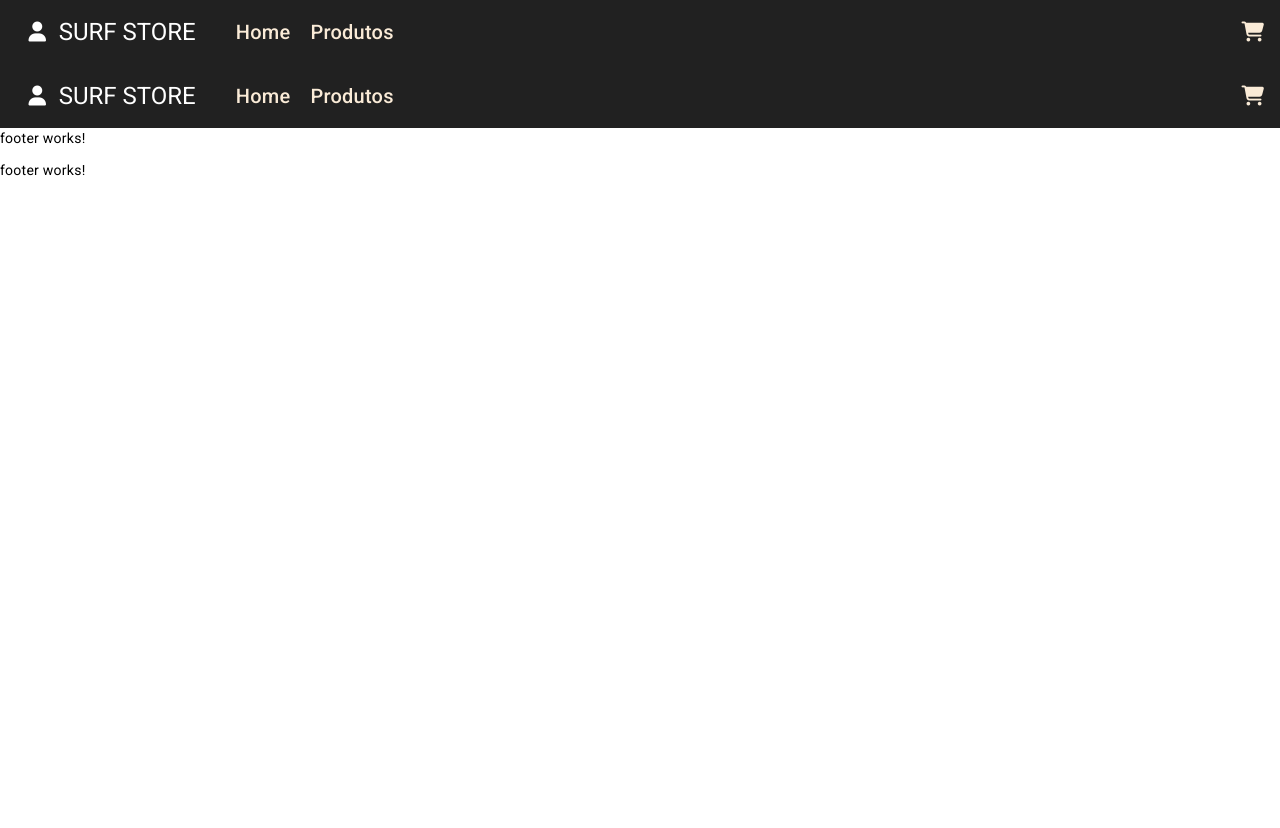
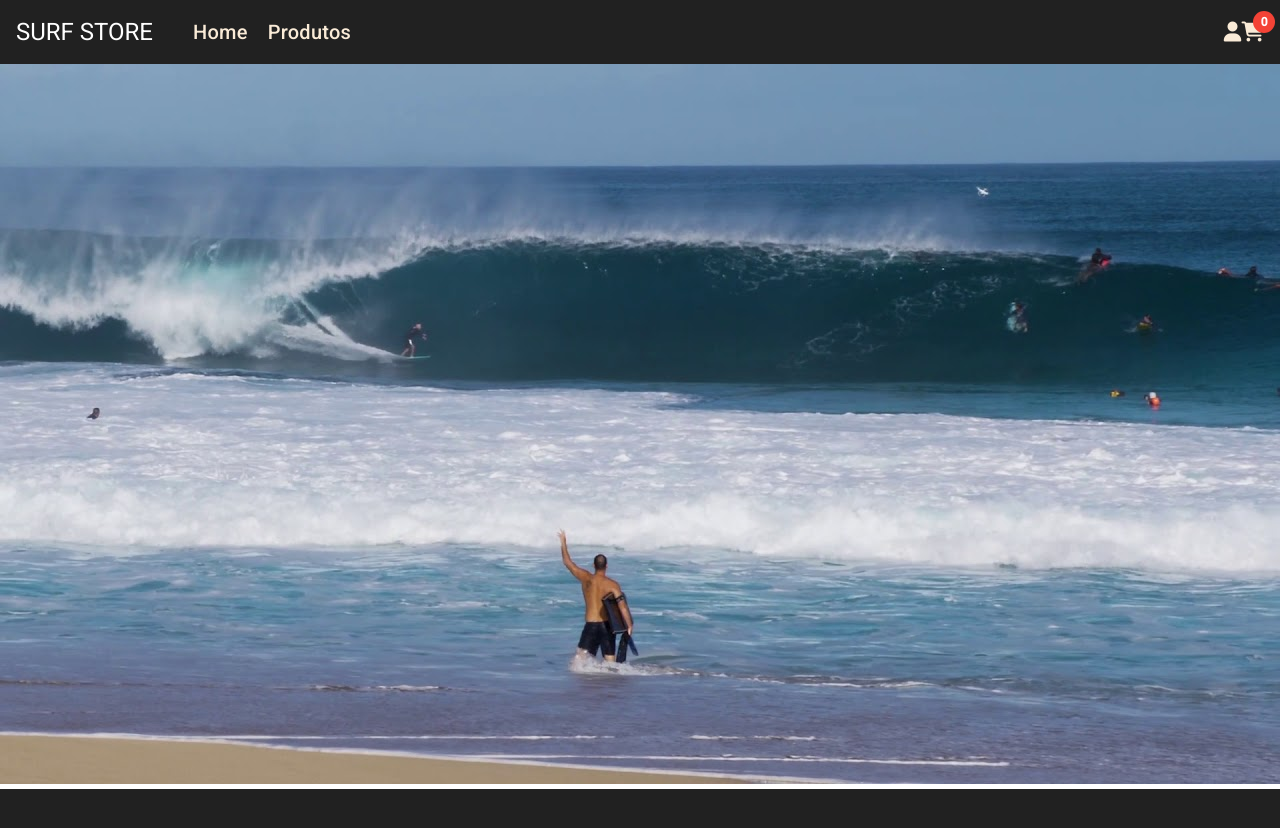
Before and after one commit to caueonofri/that-cart-view, an Angular app: page / in a window 1280 px wide. Shown: the top 828 px of the page. Before the commit the page ends 800 px from the top, so only its background shows below. Built offline with nearby package versions, Linux system fonts and the light colour scheme.

Commit message:
chore: create login, admin, home screens

```diff
--- a/src/app/app-routing.module.ts
+++ b/src/app/app-routing.module.ts
@@ -1,19 +1,22 @@
 import { NgModule } from '@angular/core';
 import { RouterModule, Routes } from '@angular/router';
 
-import { AppComponent } from './app.component';
 import { AppProductListComponent } from './pages/product-list/app-product-list.component';
 import { ProductDetailComponent } from './pages/product-detail/product-detail.component';
 import { AppCartComponent } from './pages/cart/app-cart.component';
 import { CheckoutComponent } from './pages/checkout/checkout.component';
 import { PagenotfoundComponent } from './shared/pagenotfound/pagenotfound.component';
+import { HomeComponent } from './pages/home/home.component';
+import { LoginComponent } from './shared/login/login.component';
 
 const routes: Routes = [
-  { path: '', component: AppComponent },
+  { path: '', component: HomeComponent },
   { path: 'produtos', component: AppProductListComponent},
   { path: 'item/:id', component: ProductDetailComponent},
   { path: 'carrinho', component: AppCartComponent},
   { path: 'checkout', component: CheckoutComponent},
+  { path: 'login', component: LoginComponent},
+  { path: 'admin', component: CheckoutComponent, canActivate: [false]},
   { path: '**', component: PagenotfoundComponent }
 
 
@@ -24,4 +27,7 @@ const routes: Routes = [
   imports: [RouterModule.forRoot(routes)],
   exports: [RouterModule]
 })
-export class AppRoutingModule { }
+export class AppRoutingModule {
+  isAdminUser: boolean = false;
+  //create login logic and route to admin page
+ }
--- /dev/null
+++ b/src/app/pages/admin/admin.component.html
@@ -0,0 +1 @@
+<p>admin works!</p>
--- a/src/app/pages/home/home.component.html
+++ b/src/app/pages/home/home.component.html
@@ -1 +1 @@
-<p>home works!</p>
+<img src="./../../../assets/img/herobanner.jpg" class="hero-image" />
--- a/src/app/shared/footer/footer.component.html
+++ b/src/app/shared/footer/footer.component.html
@@ -1 +1,4 @@
-<p>footer works!</p>
+<footer class="footer">
+  <mat-toolbar>
+  </mat-toolbar>
+</footer>
--- a/src/app/shared/header/app-header.component.html
+++ b/src/app/shared/header/app-header.component.html
@@ -1,6 +1,5 @@
 <header class="header">
   <mat-toolbar>
-    <i class="fa fa-user"></i>
     <h1>Surf Store</h1>
     <nav>
       <ul>
@@ -9,6 +8,11 @@
       </ul>
     </nav>
     <span class="free-space"></span>
-    <a routerLink="carrinho"><i class="fa fa-cart-shopping"></i></a>
+    <a routerLink="login">
+      <i class="fa fa-user header-icon"></i>
+    </a>
+    <a routerLink="carrinho">
+      <i [matBadge]="cartCount" matBadgeColor="warn" class="fa fa-cart-shopping header-icon"></i>
+    </a>
   </mat-toolbar>
 </header>
--- a/src/app/shared/header/app-header.component.ts
+++ b/src/app/shared/header/app-header.component.ts
@@ -1,4 +1,4 @@
-import { Component, Input } from '@angular/core';
+import { Component } from '@angular/core';
 
 @Component({
   selector: 'app-header',
@@ -6,4 +6,6 @@ import { Component, Input } from '@angular/core';
   styleUrls: ['./../../app.component.scss']
 })
 export class AppHeaderComponent {
+  get cartCount() { return JSON.parse(localStorage.getItem('cartCount') || '0')}
+
 }
```
Also changed, not shown: src/app/app.module.ts (+7 -1 lines), src/app/pages/admin/admin.component.ts (added, +10 -0 lines), src/helpers/users.ts (added, +33 -0 lines), src/assets/img/herobanner.jpg (added), 1 other file (tests, documents, lock files or other folders).
